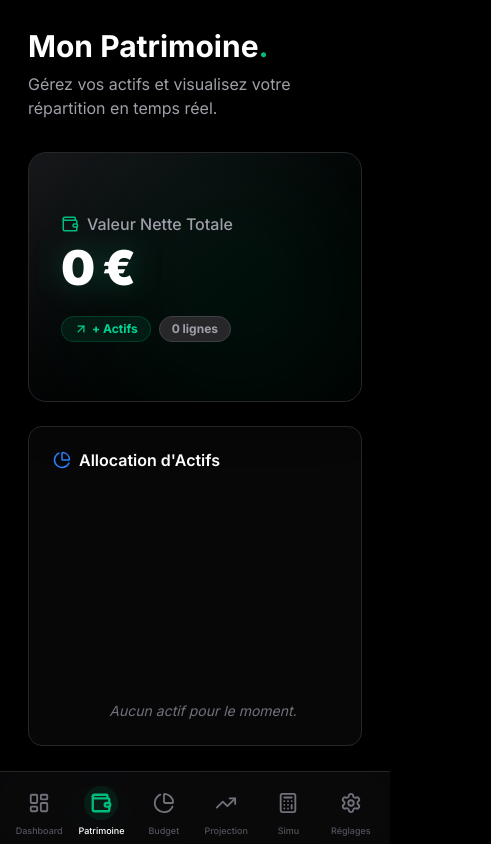
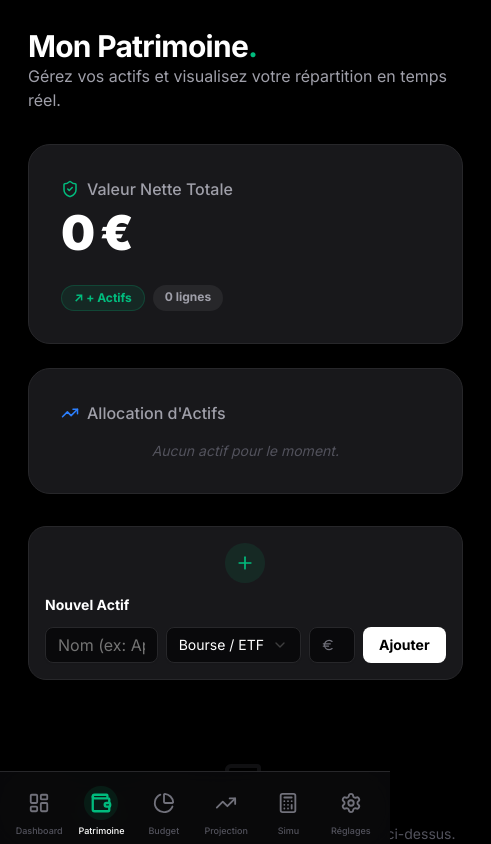
Before and after one commit to QuentinPatrim/immotech, a Next.js app: page /patrimoine in a window 390 px wide. Shown: the top 844 px of the page, 491 px wide, since content can reach past the window. Built offline with nearby package versions, Linux system fonts and the light colour scheme.

Commit message:
patrimoine

```diff
--- a/app/patrimoine/page.tsx
+++ b/app/patrimoine/page.tsx
@@ -1,287 +1,252 @@
 "use client";
 
-import { useState, useEffect } from "react";
+import { useEffect, useState } from "react";
 import Sidebar from "@/components/Sidebar";
 import { motion, AnimatePresence } from "framer-motion";
-import { Wallet, Building, Bitcoin, Landmark, Plus, Trash2, TrendingUp, ArrowUpRight, PieChart as PieIcon, DollarSign } from "lucide-react";
-import { Card, CardContent, CardHeader, CardTitle } from "@/components/ui/card";
+import {
+    Wallet, TrendingUp, Building2, Bitcoin, PiggyBank,
+    Plus, Trash2, ShieldCheck, Euro // <--- J'ai ajouté l'import Euro ici
+} from "lucide-react";
 import { Button } from "@/components/ui/button";
 import { Input } from "@/components/ui/input";
 import { Select, SelectContent, SelectItem, SelectTrigger, SelectValue } from "@/components/ui/select";
-import { PieChart, Pie, Cell, ResponsiveContainer, Tooltip, Legend } from "recharts";
-import AnimatedNumber from "@/components/AnimatedNumber";
+import { triggerHaptic } from "@/lib/haptics";
 
-// --- TYPES & CONFIG ---
-type AssetType = "Immobilier" | "Bourse" | "Crypto" | "Cash" | "Autre";
-
+// Interface alignée avec l'Onboarding (utilise "value")
 type Asset = {
     id: string;
     name: string;
     value: number;
-  type: AssetType;
-};
-
-const ASSET_CONFIG: Record<AssetType, { color: string; icon: any; label: string }> = {
-  Immobilier: { color: "#3b82f6", icon: Building, label: "Immobilier" }, // Bleu
-  Bourse: { color: "#10b981", icon: TrendingUp, label: "Bourse / ETF" }, // Émeraude
-  Crypto: { color: "#8b5cf6", icon: Bitcoin, label: "Cryptomonnaies" },  // Violet
-  Cash: { color: "#f59e0b", icon: Landmark, label: "Cash & Épargne" },  // Ambre
-  Autre: { color: "#71717a", icon: Wallet, label: "Autre" },             // Zinc
+    type: string;
+    color?: string;
 };
 
 export default function PatrimoinePage() {
-  // --- STATES ---
     const [assets, setAssets] = useState<Asset[]>([]);
-  const [netWorth, setNetWorth] = useState(0);
-  const [isLoaded, setIsLoaded] = useState(false);
+    const [totalValue, setTotalValue] = useState(0);
 
-  // Formulaire
-  const [newName, setNewName] = useState("");
-  const [newValue, setNewValue] = useState("");
-  const [newType, setNewType] = useState<AssetType>("Bourse");
+    // Formulaire d'ajout
+    const [newAssetName, setNewAssetName] = useState("");
+    const [newAssetValue, setNewAssetValue] = useState("");
+    const [newAssetType, setNewAssetType] = useState("Bourse");
 
-  // --- CHARGEMENT & SAUVEGARDE ---
+    // CHARGEMENT
     useEffect(() => {
         const saved = localStorage.getItem("myAssets");
         if (saved) {
-      setAssets(JSON.parse(saved));
+            try {
+                const parsed = JSON.parse(saved);
+                if (Array.isArray(parsed)) {
+                    setAssets(parsed);
+                    const total = parsed.reduce((acc: number, item: Asset) => acc + (item.value || 0), 0);
+                    setTotalValue(total);
                 }
-    setIsLoaded(true);
+            } catch (e) { console.error("Erreur lecture patrimoine", e); }
+        }
     }, []);
 
-  useEffect(() => {
-    if (isLoaded) {
-      localStorage.setItem("myAssets", JSON.stringify(assets));
-      const total = assets.reduce((acc, asset) => acc + asset.value, 0);
-      setNetWorth(total);
-    }
-  }, [assets, isLoaded]);
-
-  // --- HANDLERS ---
-  const addAsset = () => {
-    if (!newName || !newValue) return;
-    const asset: Asset = {
-      id: Date.now().toString(),
-      name: newName,
-      value: parseFloat(newValue),
-      type: newType,
-    };
-    setAssets([...assets, asset]);
-    setNewName("");
-    setNewValue("");
+    // SAUVEGARDE & CALCUL
+    const updateStorage = (newAssets: Asset[]) => {
+        setAssets(newAssets);
+        const total = newAssets.reduce((acc, item) => acc + (item.value || 0), 0);
+        setTotalValue(total);
+        localStorage.setItem("myAssets", JSON.stringify(newAssets));
     };
 
-  const removeAsset = (id: string) => {
-    setAssets(assets.filter((a) => a.id !== id));
+    // AJOUT
+    const handleAdd = () => {
+        if (!newAssetName || !newAssetValue) return;
+
+        triggerHaptic("success");
+        const val = parseFloat(newAssetValue);
+
+        const newItem: Asset = {
+            id: Date.now().toString(),
+            name: newAssetName,
+            value: isNaN(val) ? 0 : val,
+            type: newAssetType,
+            color: "#fff" // On pourrait affiner la couleur selon le type
         };
 
+        const updated = [...assets, newItem];
+        updateStorage(updated);
+
+        // Reset
+        setNewAssetName("");
+        setNewAssetValue("");
+    };
+
+    // SUPPRESSION
+    const handleDelete = (id: string) => {
+        triggerHaptic("medium");
+        const updated = assets.filter(a => a.id !== id);
+        updateStorage(updated);
+    };
+
+    // FORMATEUR
     const formatEuro = (val: number) => new Intl.NumberFormat("fr-FR", { style: "currency", currency: "EUR", maximumFractionDigits: 0 }).format(val);
 
-  // --- PREPARATION DONNEES GRAPHIQUE ---
-  const chartData = Object.keys(ASSET_CONFIG).map((type) => {
-    const value = assets.filter((a) => a.type === type).reduce((acc, a) => acc + a.value, 0);
-    return { name: ASSET_CONFIG[type as AssetType].label, value, color: ASSET_CONFIG[type as AssetType].color, type: type };
-  }).filter(d => d.value > 0);
+    // ICONES
+    const getIcon = (type: string) => {
+        const t = type.toLowerCase();
+        if (t.includes("immo")) return <Building2 className="text-blue-500" size={24} />;
+        if (t.includes("bourse") || t.includes("etf")) return <TrendingUp className="text-emerald-500" size={24} />;
+        if (t.includes("crypto")) return <Bitcoin className="text-purple-500" size={24} />;
+        return <PiggyBank className="text-amber-500" size={24} />;
+    };
 
     return (
         <div className="flex flex-col md:flex-row min-h-screen bg-black text-zinc-100 font-sans">
             <Sidebar />
-      <main className="flex-1 w-full max-w-full overflow-y-auto overflow-x-hidden p-3 md:p-8 pb-24 md:pb-8">
-        <motion.div
-          initial={{ opacity: 0, y: 20 }}
-          animate={{ opacity: 1, y: 0 }}
-          className="max-w-[1600px] mx-auto space-y-8"
-        >
 
-          {/* --- HEADER --- */}
-          <header className="flex flex-col md:flex-row md:items-center justify-between gap-4">
+            <main className="flex-1 w-full max-w-full overflow-y-auto overflow-x-hidden p-3 md:p-6 lg:p-8 pb-24 md:pb-8">
+                <motion.div initial={{ opacity: 0, y: 10 }} animate={{ opacity: 1, y: 0 }} className="max-w-4xl mx-auto space-y-8">
+
+                    {/* EN-TÊTE */}
+                    <div className="flex justify-between items-end">
                         <div>
-              <h1 className="text-3xl font-bold text-white mb-2">Mon Patrimoine<span className="text-emerald-500">.</span></h1>
+                            <h1 className="text-3xl font-bold text-white tracking-tight">Mon Patrimoine<span className="text-emerald-500">.</span></h1>
                             <p className="text-zinc-400">Gérez vos actifs et visualisez votre répartition en temps réel.</p>
                         </div>
-          </header>
+                    </div>
 
-          {/* --- HERO SECTION : KPI & GRAPH --- */}
-          <div className="grid grid-cols-1 lg:grid-cols-3 gap-6">
-
-            {/* 1. TOTAL NET WORTH CARD */}
-            <div className="relative overflow-hidden rounded-2xl border border-zinc-800 bg-gradient-to-br from-zinc-900 to-black p-8 shadow-2xl flex flex-col justify-center min-h-[250px] lg:col-span-1">
-                <div className="absolute top-0 right-0 p-32 bg-emerald-500/10 blur-[80px] rounded-full"></div>
-                <div className="relative z-10">
-                    <p className="text-zinc-400 font-medium flex items-center gap-2 mb-2">
-                        <Wallet size={18} className="text-emerald-500"/> Valeur Nette Totale
-                    </p>
-                    <div className="text-5xl lg:text-6xl font-black text-white tracking-tight drop-shadow-[0_0_15px_rgba(16,185,129,0.3)]">
-                        <AnimatedNumber value={netWorth} />
+                    {/* BLOC TOTAL */}
+                    <div className="grid grid-cols-1 md:grid-cols-2 gap-6">
+                        <div className="p-8 rounded-3xl bg-zinc-900 border border-zinc-800 flex flex-col justify-between min-h-[200px]">
+                            <div>
+                                <div className="flex items-center gap-2 mb-2 text-zinc-400 font-medium">
+                                    <ShieldCheck size={18} className="text-emerald-500"/> Valeur Nette Totale
                                 </div>
-                    <div className="mt-6 flex gap-2">
-                        <div className="px-3 py-1 rounded-full bg-emerald-500/10 border border-emerald-500/20 text-emerald-400 text-xs font-bold flex items-center gap-1">
-                             <ArrowUpRight size={14}/> + Actifs
+                                <div className="text-5xl font-black text-white tracking-tighter">{formatEuro(totalValue)}</div>
                             </div>
-                        <div className="px-3 py-1 rounded-full bg-zinc-800 border border-zinc-700 text-zinc-400 text-xs font-bold">
+                            <div className="flex gap-2">
+                                <div className="px-3 py-1 rounded-full bg-emerald-500/10 text-emerald-500 text-xs font-bold border border-emerald-500/20">
+                                    ↗ + Actifs
+                                </div>
+                                <div className="px-3 py-1 rounded-full bg-zinc-800 text-zinc-400 text-xs font-bold">
                                     {assets.length} lignes
                                 </div>
                             </div>
                         </div>
+
+                        <div className="p-8 rounded-3xl bg-zinc-900 border border-zinc-800 flex flex-col justify-center items-center text-center">
+                            <div className="flex items-center gap-2 mb-4 text-zinc-400 font-medium self-start">
+                                <TrendingUp size={18} className="text-blue-500"/> Allocation d'Actifs
+                            </div>
+                            {assets.length > 0 ? (
+                                <div className="w-full space-y-3">
+                                    {/* Simple barre de répartition visuelle */}
+                                    <div className="h-4 w-full flex rounded-full overflow-hidden bg-zinc-800">
+                                         <div className="bg-blue-500 h-full" style={{ width: `${(assets.filter(a => a.type.includes('Immo')).reduce((acc, i) => acc + i.value, 0) / totalValue) * 100}%` }} />
+                                         <div className="bg-emerald-500 h-full" style={{ width: `${(assets.filter(a => a.type.includes('Bourse')).reduce((acc, i) => acc + i.value, 0) / totalValue) * 100}%` }} />
+                                         <div className="bg-purple-500 h-full" style={{ width: `${(assets.filter(a => a.type.includes('Crypto')).reduce((acc, i) => acc + i.value, 0) / totalValue) * 100}%` }} />
+                                         <div className="bg-amber-500 h-full" style={{ width: `${(assets.filter(a => a.type.includes('Cash')).reduce((acc, i) => acc + i.value, 0) / totalValue) * 100}%` }} />
+                                    </div>
+                                    <div className="flex justify-between text-xs text-zinc-500">
+                                        <span>Diversification</span>
+                                        <span>100%</span>
+                                    </div>
+                                </div>
+                            ) : (
+                                <p className="text-zinc-600 text-sm italic">Aucun actif pour le moment.</p>
+                            )}
+                        </div>
                     </div>
 
-            {/* 2. REPARTITION GRAPH */}
-            <Card className="border-zinc-800 bg-zinc-900/30 lg:col-span-2">
-                <CardHeader><CardTitle className="text-white flex items-center gap-2"><PieIcon size={18} className="text-blue-500"/> Allocation d'Actifs</CardTitle></CardHeader>
-                <CardContent className="flex flex-col md:flex-row items-center justify-around h-[220px]">
-                    {/* Le Graphique */}
-                    <div className="h-full w-full md:w-1/2 min-h-[180px]">
-                        <ResponsiveContainer width="100%" height="100%">
-                            <PieChart>
-                                <Pie
-                                    data={chartData}
-                                    innerRadius={60}
-                                    outerRadius={80}
-                                    paddingAngle={5}
-                                    dataKey="value"
-                                    stroke="none"
-                                >
-                                    {chartData.map((entry, index) => (
-                                        <Cell key={`cell-${index}`} fill={entry.color} />
-                                    ))}
-                                </Pie>
-                                <Tooltip
-                                    contentStyle={{ backgroundColor: '#18181b', borderColor: '#27272a', borderRadius: '8px' }}
-                                    itemStyle={{ color: '#fff' }}
-                                    formatter={(value: any) => formatEuro(value)}
+                    {/* BARRE D'AJOUT (CORRIGÉE : Euro + No Spinners) */}
+                    <div className="p-4 rounded-2xl bg-zinc-900 border border-zinc-800 flex flex-col md:flex-row gap-3 items-center">
+                        <div className="bg-emerald-500/10 h-10 w-10 rounded-full flex items-center justify-center text-emerald-500 shrink-0">
+                            <Plus size={20} />
+                        </div>
+                        <span className="font-bold text-white mr-auto text-sm md:text-base whitespace-nowrap">Nouvel Actif</span>
+
+                        <div className="flex gap-2 w-full md:w-auto">
+                            <Input
+                                placeholder="Nom (ex: Appartement)"
+                                value={newAssetName}
+                                onChange={(e) => setNewAssetName(e.target.value)}
+                                className="bg-zinc-950 border-zinc-800 text-white"
                             />
-                            </PieChart>
-                        </ResponsiveContainer>
-                    </div>
 
-                    {/* La Légende Détaillée */}
-                    <div className="w-full md:w-1/2 grid grid-cols-2 gap-3 pl-4">
-                        {chartData.map((item) => (
-                            <div key={item.name} className="flex flex-col p-2 rounded-lg bg-zinc-950/50 border border-zinc-800/50">
-                                <div className="flex items-center gap-2 text-xs text-zinc-400 mb-1">
-                                    <div className="w-2 h-2 rounded-full" style={{ backgroundColor: item.color }}/>
-                                    {item.name}
-                                </div>
-                                <span className="font-bold text-white text-sm">{formatEuro(item.value)}</span>
-                                <span className="text-[10px] text-zinc-500">
-                                    {netWorth > 0 ? ((item.value / netWorth) * 100).toFixed(1) : 0}%
-                                </span>
-                            </div>
-                        ))}
-                        {chartData.length === 0 && <p className="text-zinc-500 text-sm italic col-span-2 text-center">Aucun actif pour le moment.</p>}
-                    </div>
-                </CardContent>
-            </Card>
-          </div>
-
-          {/* --- ADD ASSET BAR (NOUVEAU DESIGN) --- */}
-          <div className="p-1 rounded-xl bg-gradient-to-r from-zinc-800 via-zinc-700 to-zinc-800">
-            <div className="bg-zinc-950 rounded-lg p-4 flex flex-col lg:flex-row gap-4 items-center">
-                <div className="flex items-center gap-3 w-full lg:w-auto">
-                    <div className="h-10 w-10 rounded-full bg-emerald-500/20 flex items-center justify-center text-emerald-500 shrink-0">
-                        <Plus size={20}/>
-                    </div>
-                    <span className="font-bold text-white whitespace-nowrap hidden md:block">Nouvel Actif</span>
-                </div>
-
-                <div className="grid grid-cols-1 md:grid-cols-3 gap-3 w-full">
-                    <Input
-                        placeholder="Nom (ex: Appartement, BTC...)"
-                        value={newName}
-                        onChange={(e) => setNewName(e.target.value)}
-                        className="bg-zinc-900 border-zinc-800 focus:ring-emerald-500"
-                    />
-                    <Select value={newType} onValueChange={(v) => setNewType(v as AssetType)}>
-                        <SelectTrigger className="bg-zinc-900 border-zinc-800">
+                            <Select value={newAssetType} onValueChange={setNewAssetType}>
+                                <SelectTrigger className="w-[140px] bg-zinc-950 border-zinc-800 text-white">
                                     <SelectValue placeholder="Type" />
                                 </SelectTrigger>
                                 <SelectContent className="bg-zinc-900 border-zinc-800 text-white">
-                            {Object.keys(ASSET_CONFIG).map((type) => (
-                                <SelectItem key={type} value={type} className="focus:bg-zinc-800 cursor-pointer">
-                                    {ASSET_CONFIG[type as AssetType].label}
-                                </SelectItem>
-                            ))}
+                                    <SelectItem value="Immobilier">Immobilier</SelectItem>
+                                    <SelectItem value="Bourse">Bourse / ETF</SelectItem>
+                                    <SelectItem value="Crypto">Crypto</SelectItem>
+                                    <SelectItem value="Cash">Cash / Épargne</SelectItem>
+                                    <SelectItem value="Autre">Autre</SelectItem>
                                 </SelectContent>
                             </Select>
-                    <div className="relative">
+
+                            <div className="relative w-32">
+                                {/* CORRECTION 1 : Icône Euro */}
+                                <div className="absolute left-3 top-1/2 -translate-y-1/2 text-zinc-500">
+                                    <Euro size={14} />
+                                </div>
+                                {/* CORRECTION 2 : Classes CSS pour cacher les flèches */}
                                 <Input
                                     type="number"
-                            placeholder="Valeur €"
-                            value={newValue}
-                            onChange={(e) => setNewValue(e.target.value)}
-                            className="bg-zinc-900 border-zinc-800 pr-8"
+                                    placeholder="Valeur"
+                                    value={newAssetValue}
+                                    onChange={(e) => setNewAssetValue(e.target.value)}
+                                    className="pl-8 bg-zinc-950 border-zinc-800 text-white [appearance:textfield] [&::-webkit-outer-spin-button]:appearance-none [&::-webkit-inner-spin-button]:appearance-none"
                                 />
-                        <DollarSign className="absolute right-3 top-2.5 text-zinc-500" size={14}/>
-                    </div>
                             </div>
 
-                <Button onClick={addAsset} className="w-full lg:w-auto bg-white text-black hover:bg-zinc-200 font-bold px-6">
+                            <Button onClick={handleAdd} className="bg-white text-black hover:bg-zinc-200 font-bold">
                                 Ajouter
                             </Button>
                         </div>
                     </div>
 
-          {/* --- ASSET LIST (GROUPED BY CATEGORY) --- */}
-          <div className="grid grid-cols-1 md:grid-cols-2 gap-6">
-             {Object.keys(ASSET_CONFIG).map((type) => {
-                 const categoryAssets = assets.filter(a => a.type === type);
-                 if (categoryAssets.length === 0) return null;
-
-                 const Config = ASSET_CONFIG[type as AssetType];
-                 const Icon = Config.icon;
-
-                 return (
-                    <Card key={type} className="border-zinc-800 bg-zinc-900/20">
-                        <CardHeader className="pb-3 border-b border-zinc-800/50">
-                            <CardTitle className="flex items-center justify-between text-base">
-                                <div className="flex items-center gap-2 text-zinc-100">
-                                    <Icon size={18} style={{ color: Config.color }}/>
-                                    {Config.label}
+                    {/* LISTE DES ACTIFS */}
+                    <div className="space-y-3 pb-12">
+                        <AnimatePresence>
+                            {assets.length === 0 ? (
+                                <div className="flex flex-col items-center justify-center py-12 text-zinc-600 space-y-4">
+                                    <Wallet size={48} className="opacity-20" />
+                                    <p className="text-sm">Votre coffre-fort est vide. Ajoutez votre premier actif ci-dessus.</p>
                                 </div>
-                                <span className="text-sm font-mono text-zinc-400">
-                                    {formatEuro(categoryAssets.reduce((acc, a) => acc + a.value, 0))}
-                                </span>
-                            </CardTitle>
-                        </CardHeader>
-                        <CardContent className="pt-4 space-y-3">
-                            <AnimatePresence>
-                                {categoryAssets.map((asset) => (
+                            ) : (
+                                assets.map((asset) => (
                                     <motion.div
                                         key={asset.id}
                                         initial={{ opacity: 0, x: -10 }}
                                         animate={{ opacity: 1, x: 0 }}
                                         exit={{ opacity: 0, height: 0 }}
-                                        className="flex justify-between items-center group p-2 hover:bg-zinc-800/50 rounded-lg transition-colors"
+                                        className="group relative overflow-hidden rounded-2xl bg-zinc-900/40 border border-zinc-800/50 p-4 flex items-center justify-between hover:bg-zinc-900 hover:border-zinc-700 transition-all"
                                     >
-                                        <div className="flex items-center gap-3">
-                                            <div className="w-1.5 h-1.5 rounded-full" style={{ backgroundColor: Config.color }}/>
-                                            <span className="text-sm text-zinc-300 font-medium">{asset.name}</span>
+                                        <div className="flex items-center gap-4">
+                                            <div className="h-12 w-12 rounded-xl bg-zinc-950 border border-zinc-800 flex items-center justify-center">
+                                                {getIcon(asset.type)}
                                             </div>
-                                        <div className="flex items-center gap-4">
-                                            <span className="text-sm font-bold text-white">{formatEuro(asset.value)}</span>
+                                            <div>
+                                                <h3 className="font-bold text-white text-base">{asset.name}</h3>
+                                                <span className="inline-flex items-center px-2 py-0.5 rounded text-[10px] font-medium bg-zinc-800 text-zinc-400 uppercase tracking-wide">
+                                                    {asset.type}
+                                                </span>
+                                            </div>
+                                        </div>
+
+                                        <div className="flex items-center gap-6">
+                                            <div className="text-lg md:text-xl font-bold text-white tracking-tight">
+                                                {formatEuro(asset.value)}
+                                            </div>
                                             <button
-                                                onClick={() => removeAsset(asset.id)}
-                                                className="opacity-0 group-hover:opacity-100 text-zinc-600 hover:text-red-500 transition-all"
+                                                onClick={() => handleDelete(asset.id)}
+                                                className="p-2 text-zinc-600 hover:text-red-500 hover:bg-red-500/10 rounded-lg transition-colors opacity-0 group-hover:opacity-100"
                                             >
-                                                <Trash2 size={14}/>
+                                                <Trash2 size={18} />
                                             </button>
                                         </div>
                                     </motion.div>
-                                ))}
+                                ))
+                            )}
                         </AnimatePresence>
-                        </CardContent>
-                    </Card>
-                 );
-             })}
                     </div>
-
-          {/* EMPTY STATE */}
-          {assets.length === 0 && (
-              <div className="text-center py-20 opacity-50">
-                  <Wallet size={48} className="mx-auto mb-4 text-zinc-600"/>
-                  <p className="text-zinc-400">Votre coffre-fort est vide. Ajoutez votre premier actif ci-dessus.</p>
-              </div>
-          )}
 
                 </motion.div>
             </main>
```
Lines whose indentation alone changed are shown as unchanged.
